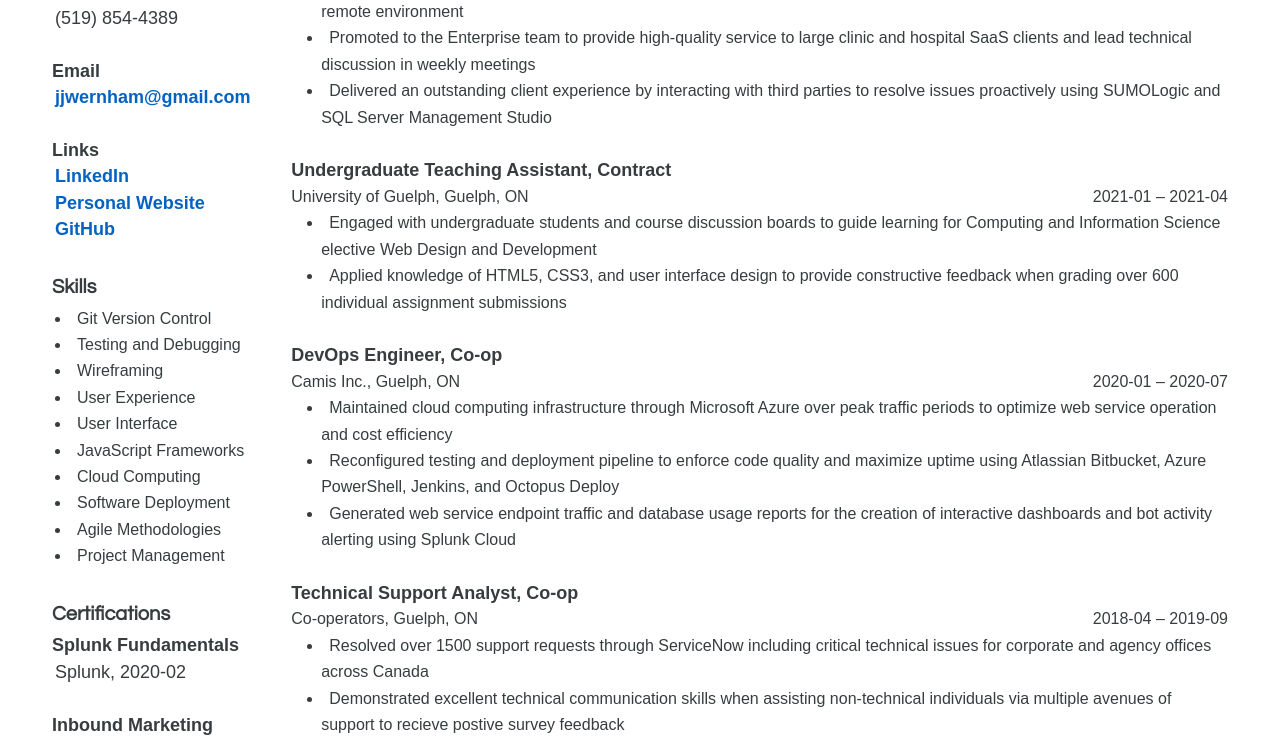
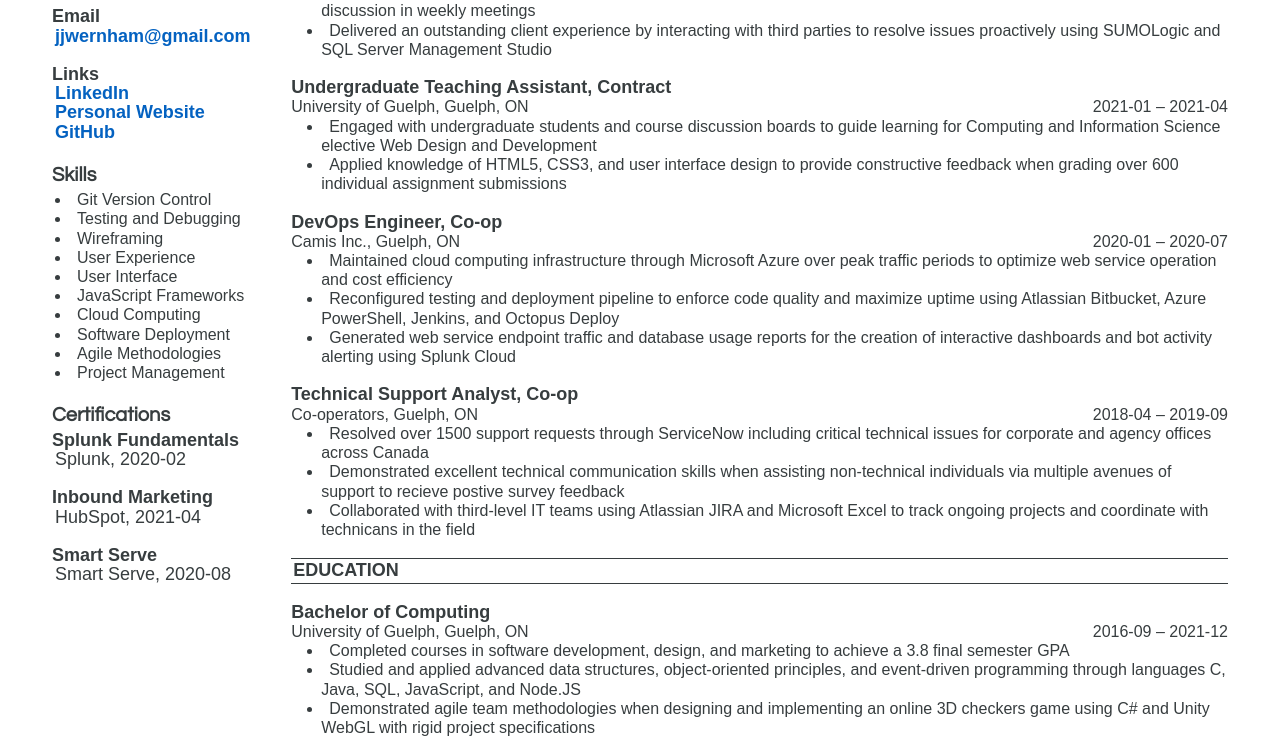
Before and after one commit to JeremiahWernham/JeremiahWernham.github.io, a plain HTML site: page resume.html in a window 1280 px wide. Shown: the part 164-907 px from the top of the page. Drawn offline with Linux system fonts and the light colour scheme.

Commit message:
Remove clamp

```diff
--- a/resume.html
+++ b/resume.html
@@ -15,7 +15,7 @@
             body {
                 margin: 10px 42px 10px 42px;
                 -webkit-text-size-adjust: none;
-                font-size: clamp(16px, 4vw, 22px);
+                /*font-size: clamp(16px, 4vw, 22px);*/
             }
 
             .grid-container {
```
